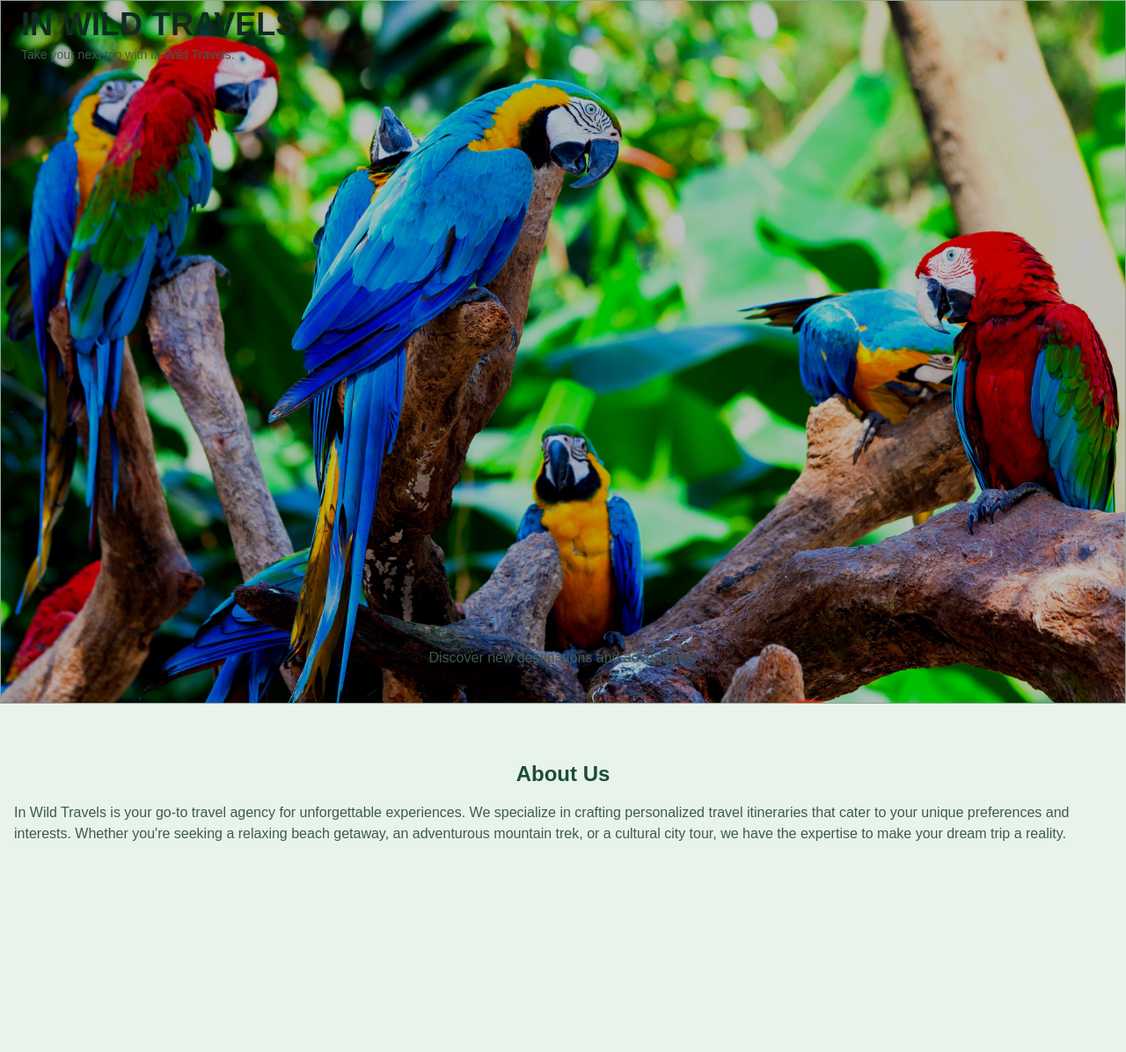
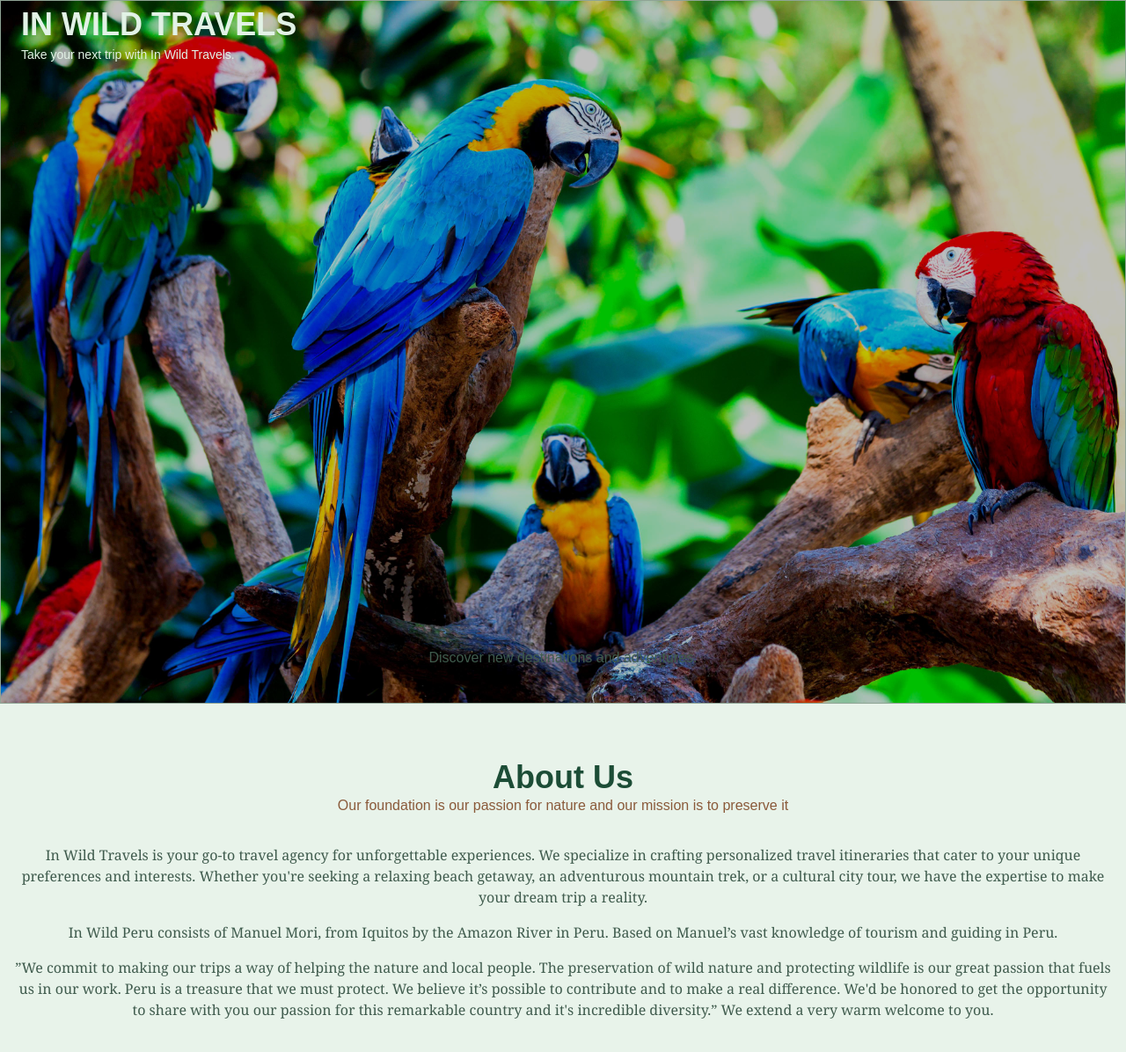
Before and after one commit to Droxx98/manuel_website, a Next.js app: page / in a window 1280 px wide. Shown: the top 1196 px of the page at 88% size. Before the commit the page ends 1000 px from the top, so only its background shows below. Built offline with nearby package versions, Linux system fonts and the light colour scheme.

Commit message:
added text for "about us" frontpage + import image

```diff
--- a/app/page.tsx
+++ b/app/page.tsx
@@ -3,6 +3,7 @@
 import { useEffect, useState } from "react";
 import Image from "next/image";
 import Macawbackground from './content/macaw-background.jpg';
+import Manuel from './content/manuel.jpg';
 
 
 export default function Home() {
@@ -33,8 +34,8 @@ export default function Home() {
             color: "var(--willow-green)",
           }}
         >
-          <h1 className="text-4xl font-bold ml-4">IN WILD TRAVELS</h1>
-          <p className="mt-1 ml-4 text-sm">Take your next trip with In Wild Travels.</p>
+          <h1 className="text-4xl font-bold ml-4" style={{ color: "var(--willow-green)" }}>IN WILD TRAVELS</h1>
+          <p className="mt-1 ml-4 text-sm" style={{ color: "var(--willow-green)" }}>Take your next trip with In Wild Travels.</p>
         </div>
       </div>
       {/* Main content */}
@@ -50,15 +51,18 @@ export default function Home() {
         />
         <div className="absolute inset-0 bg-black/25" />
         <div className="absolute bottom-10 left-1/2 -translate-x-1/2 px-4 text-center text-white">
-          <p>Discover new destinations and adventures.</p>
+          <p className="text-white">Discover new destinations and adventures.</p>
         </div>
       </div>
       {/* About Section */}
       <div className="mt-16 px-4 pb-10">
-        <h2 className="text-2xl font-semibold mb-4 flex flex-col items-center">About Us</h2>
-        <p>
+        <h2 className="text-4xl font-bold flex flex-col items-center">About Us</h2>
+        <h4 className="text-md mb-8 text-center">Our foundation is our passion for nature and our mission is to preserve it</h4>
+        <p className="text-center font-serif mb-4">
           In Wild Travels is your go-to travel agency for unforgettable experiences. We specialize in crafting personalized travel itineraries that cater to your unique preferences and interests. Whether you're seeking a relaxing beach getaway, an adventurous mountain trek, or a cultural city tour, we have the expertise to make your dream trip a reality.
         </p>
+        <p className="text-center font-serif mb-4">In Wild Peru consists of Manuel Mori, from Iquitos by the Amazon River in Peru. Based on Manuel’s vast knowledge of tourism and guiding in Peru.</p>
+        <p className="text-center font-serif">”We commit to making our trips a way of helping the nature and local people. The preservation of wild nature and protecting wildlife is our great passion that fuels us in our work. Peru is a treasure that we must protect. We believe it’s possible to contribute and to make a real difference. We'd be honored to get the opportunity to share with you our passion for this remarkable country and it's incredible diversity.” We extend a very warm welcome to you.</p>
       </div>
 
       {/* Footer */}
```
Also changed, not shown: app/content/manuel.jpg (added).
